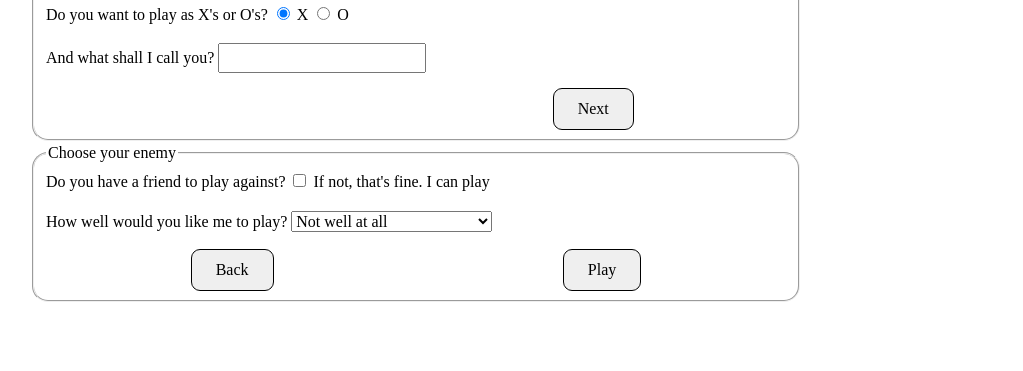
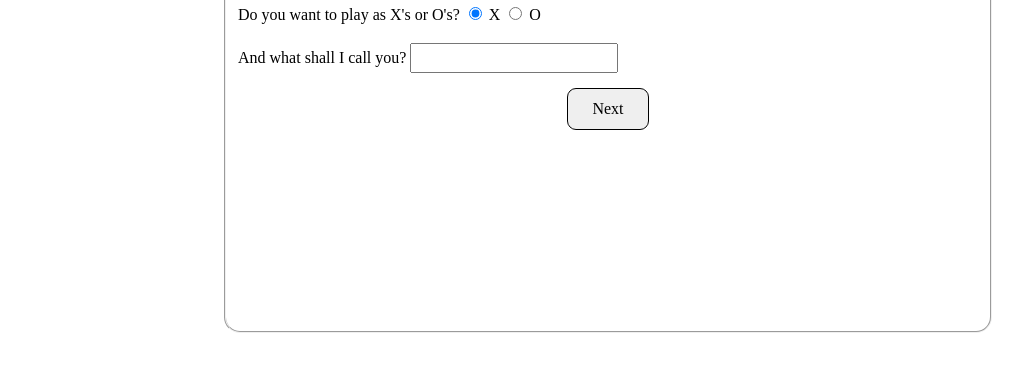
Before and after one commit to scorpi4n/TOP-tic-tac-toe, a plain HTML site: page index.html in a window 1280 px wide. Shown: the part 75-446 px from the top of the page, without its empty margins (32-1055 px from the left). Drawn offline with Linux system fonts and the light colour scheme.

Commit message:
Implement button functions and transitions

```diff
--- a/index.html
+++ b/index.html
@@ -29,8 +29,8 @@
 				<input type="text" name="name" id="name">
 			</label>
 			<div class="buttons flex">
-				<div class="fake-button"></div>
-				<button type="button">Next</button>
+				<!-- <div class="fake-button"></div> -->
+				<button id="next" type="button">Next</button>
 			</div>
 		</fieldset>
 		<fieldset id="form-2" class="flex">
@@ -49,8 +49,8 @@
 				</select>
 			</label>
 			<div class="buttons flex">
-				<button type="button">Back</button>
-				<button type="submit">Play</button>
+				<button id="back" type="button">Back</button>
+				<button id="submit" type="submit">Play</button>
 			</div>
 		</fieldset>
 	</form>
--- a/script.js
+++ b/script.js
@@ -1,3 +1,32 @@
+const form = (function() {
+	let submitBtn = document.getElementById('submit')
+
+	let form1 = document.getElementById('form-1')
+	let form2 = document.getElementById('form-2')
+
+	function nextForm() {
+		form1.style.left = '-200vw'
+		form2.style.left = '15vw'
+	}
+
+	function prevForm() {
+		form1.style.left = '15vw'
+		form2.style.left = '200vw'
+	}
+
+	(function cacheBtns() {
+		let nextBtn = document.getElementById('next')
+		let backBtn = document.getElementById('back')
+		nextBtn.addEventListener('click', nextForm)
+		backBtn.addEventListener('click', prevForm)
+	})()
+
+	// return {
+	// 	nextForm,
+	// 	prevForm
+	// }
+})()
+
 const gameboard = (function() {
 	let board = [1, 2, 3, 4, 5, 6, 7, 8, 9]
 	let HTMLgameboard = document.querySelector('.gameboard')
--- a/style.css
+++ b/style.css
@@ -83,15 +83,29 @@ body {
 
 form {
 	position: relative;
+	overflow: hidden;
+	height: 45vh;
 }
 
 fieldset {
 	border-radius: 16px;
 	margin: 0;
 	width: 60vw;
+	height: 45vh;
+	position: absolute;
+
+	transition: left 650ms ease-out;
 
 	flex-direction: column;
 	gap: 1rem;
+}
+
+#form-1 {
+	left: 15vw;
+}
+
+#form-2 {
+	left: 200vw;
 }
 
 .fake-button {
```
